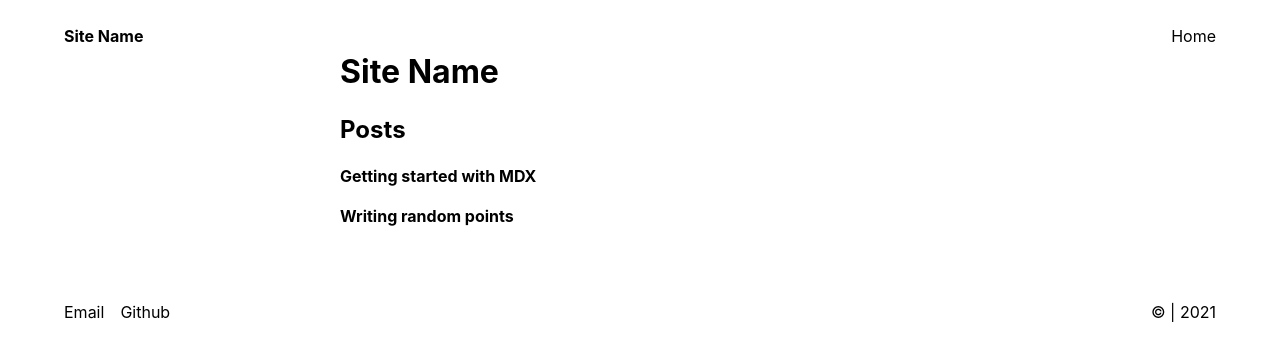
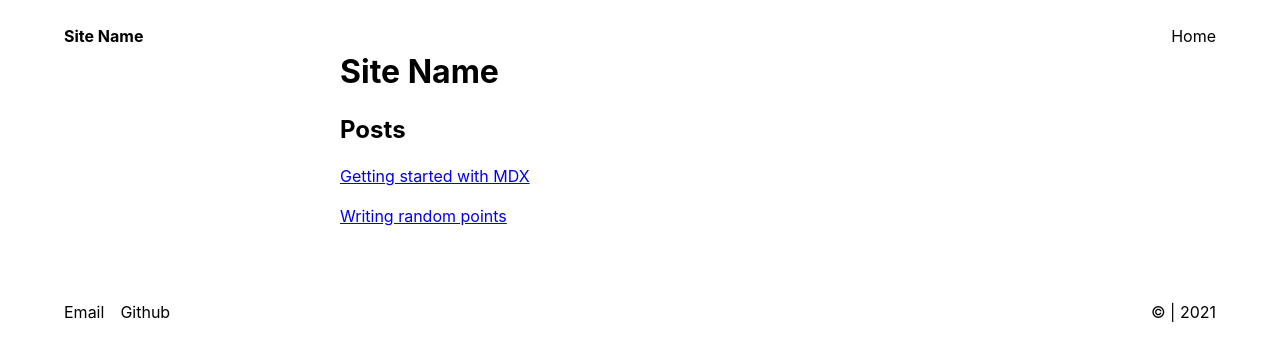
Before and after one commit to JulSeb42/base-next-styled, a Next.js app: page / in a window 1280 px wide. Shown: the top 360 px of the page. Built offline with nearby package versions, Linux system fonts and the light colour scheme.

Commit message:
Fix links homepage

```diff
--- a/components/UI/LinkFix.js
+++ b/components/UI/LinkFix.js
@@ -13,7 +13,7 @@ const LinkStyled = styled.a`
 
 export default function Logo(props) {
     return (
-        <Link prefetch href={props.href} passHref>
+        <Link href={props.href} passHref>
             <LinkStyled>{props.children}</LinkStyled>
         </Link>
     );
--- a/components/UI/Logo.js
+++ b/components/UI/Logo.js
@@ -16,7 +16,7 @@ const LogoStyled = styled.a`
 
 export default function Logo() {
     return (
-        <Link prefetch href="/" passHref>
+        <Link href="/" passHref>
             <LogoStyled>{siteData.siteName}</LogoStyled>
         </Link>
     );
--- a/pages/blog/[slug].js
+++ b/pages/blog/[slug].js
@@ -1,3 +1,6 @@
+// Packages
+import styled from "styled-components"
+
 // Components
 import Wrapper from "../../components/Containers/Wrapper";
 import Container from "../../components/Containers/Container";
@@ -7,9 +10,6 @@ import { getAllPostSlugs, getPostdata } from "../../lib/posts";
 import matter from "gray-matter";
 import renderToString from "next-mdx-remote/render-to-string";
 import hydrate from "next-mdx-remote/hydrate";
-
-// Styles
-import styles from "../../styles/modules/Blog.module.scss";
 
 // Import all components used in MDX files here
 const components = {};
--- a/pages/index.js
+++ b/pages/index.js
@@ -4,7 +4,8 @@ import styled from "styled-components"
 // Components
 import Wrapper from "../components/Containers/Wrapper";
 import Container from "../components/Containers/Container";
-import LinkFix from "../components/UI/LinkFix";
+// import LinkFix from "../components/UI/LinkFix";
+import Link from "next/link"
 import Image from "../components/UI/ImageFix"
 
 // Blog
@@ -36,13 +37,13 @@ export default function Home({ allPostsData }) {
 
                 {allPostsData.map(({ slug, date, title, excerpt }) => (
                     <section key={slug}>
-                        <LinkFix
+                        <Link
                             key={slug}
                             href="/blog/[slug]"
                             as={`/blog/${slug}`}
                         >
                             <a>{title}</a>
-                        </LinkFix>
+                        </Link>
                     </section>
                 ))}
             </Container>
```
